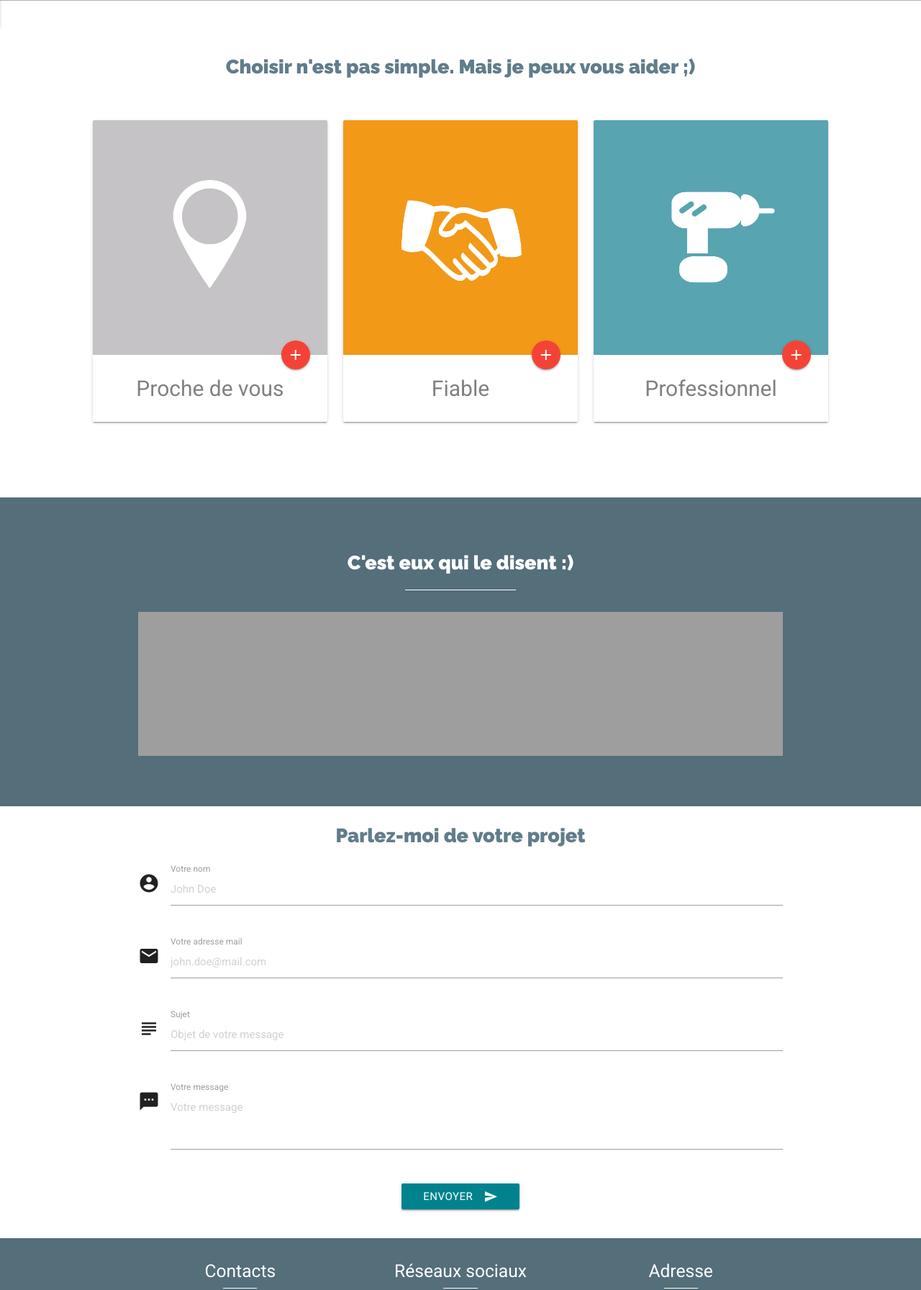
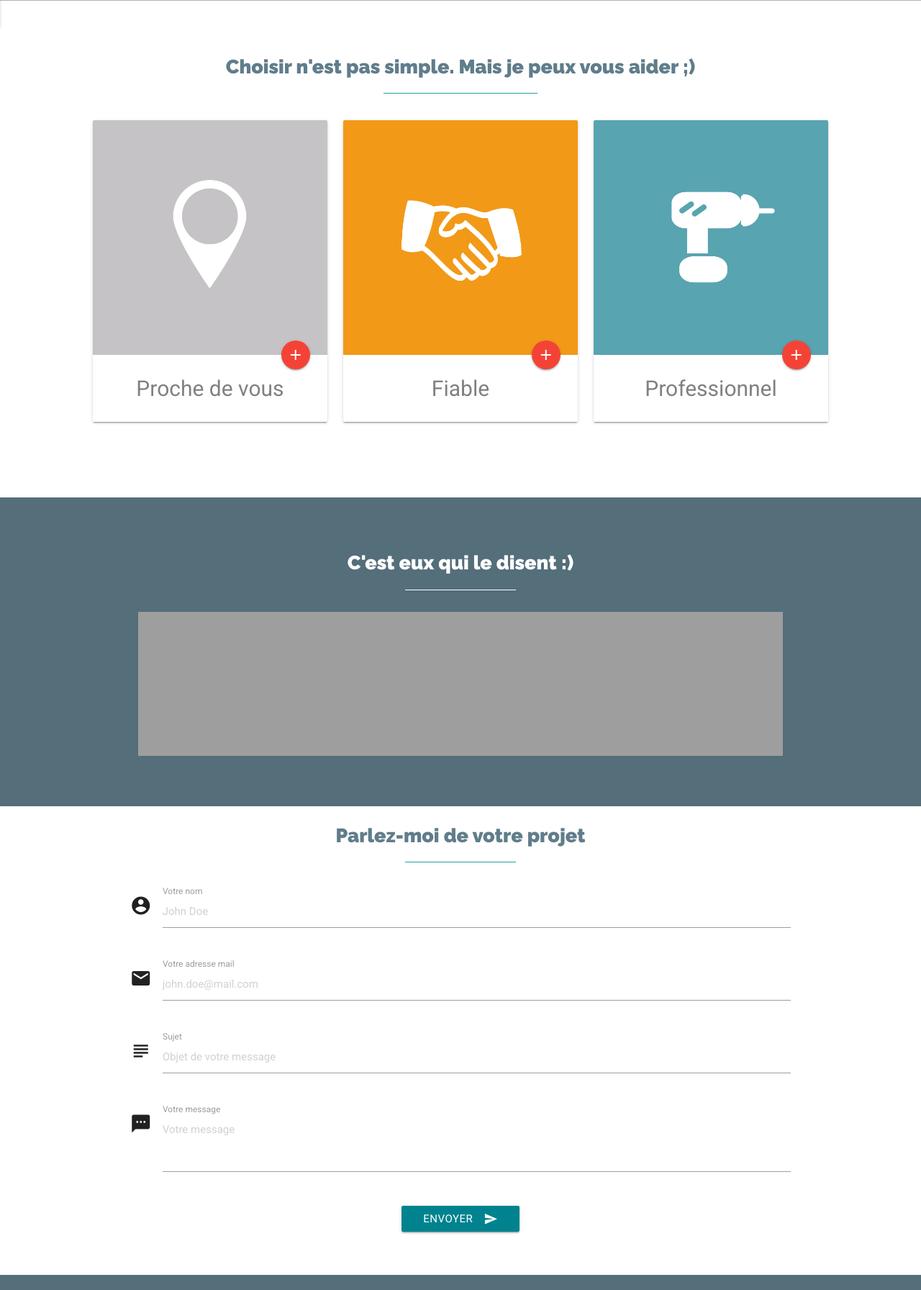
Before and after one commit to miplayer1/fred-tiny, a PHP site: page /fred-tiny/ in a window 1280 px wide. Shown: the part 823-2615 px from the top of the page at 72% size. Run offline with PHP 8.4, Linux system fonts and the light colour scheme; some libraries are stand-ins or nearby versions; some web fonts are replaced.

Commit message:
modif divider

```diff
--- a/css/main.css
+++ b/css/main.css
@@ -17,7 +17,7 @@ p {
 	font-size: 1.5rem;
 }
 #section1 p {
-	font-size: 1rem;
+	font-size: 1.2rem;
 }
 
 footer p {
@@ -124,7 +124,12 @@ padding-bottom: 50px;
 .divider {
 	background-color : white;
 }
-
+#section1 .divider {
+	background-color : #21a0a0;
+}
+#contact .divider {
+	background-color : #21a0a0;
+}
 #sidenav-overlay {
   z-index: 1;
 }
--- a/index.php
+++ b/index.php
@@ -133,10 +133,12 @@
 </section><!--SECTION 2-->
 
 <section id="contact" class="container scrollspy">
+		<div class="row">
 	    <div class="col s12">
 	      <h2 class="blue-grey-text darken-1-text center-align">Parlez-moi de votre projet</h2>
-	      <div class="col s12"></div>
 	    </div>
+	      <div class="separator col s2 offset-s5 divider"></div>
+	      </row>
 	  <div class="row">
 	    <form class="col s12" action="#contact" method="POST">
 	      <div class="row">
```
